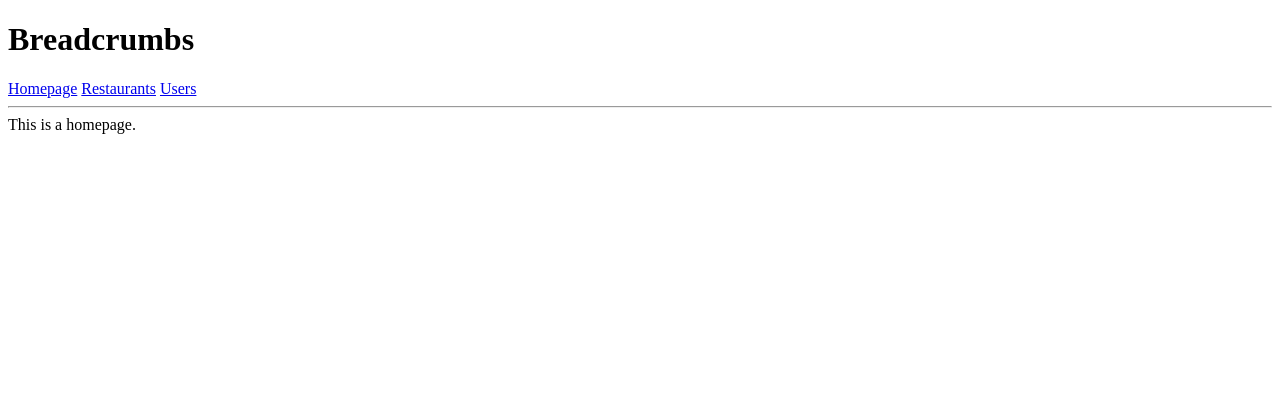
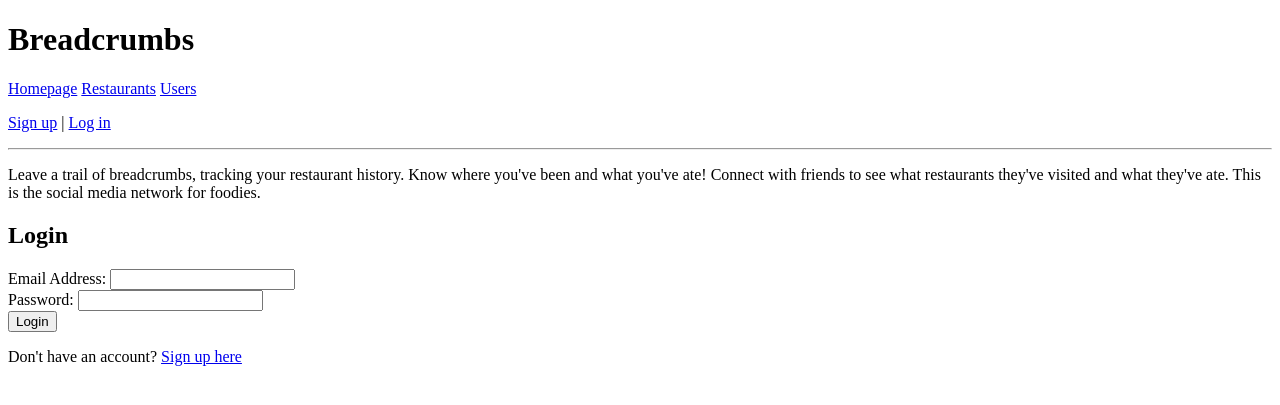
Before and after one commit to itsahsiao/breadcrumbs, a Flask app: page / in a window 1280 px wide. Shown: the top 405 px of the page. Run offline with Flask 2, Linux system fonts and the light colour scheme.

Commit message:
Started /login route and login form

```diff
--- a/server.py
+++ b/server.py
@@ -27,11 +27,44 @@ def index():
     return render_template("homepage.html")
 
 
+@app.route("/login", methods=["GET"])
+def show_login():
+    """Show login form."""
+
+    return render_template("login.html")
+
+
 @app.route("/login", methods=["POST"])
 def login():
     """Check if user's email matches password to login, otherwise ask user to try again."""
 
-    return render_template("login.html")
+    # Get values from login form
+    login_email = request.form.get("login_email")
+    login_password = request.form.get("login_password")
+
+    # Check if user email and password matches
+    # If so, log them in and keep user email and id in session to use elsewhere
+
+    # TODO:
+    # Ask regarding .one() and .first()
+    # There should only be one record for a user???
+    # Need to try/except if doing .one()?
+    if db.session.query(User).filter(User.email == login_email,
+                                     User.password == login_password).first():
+
+        current_user = User.query.filter(User.email == login_email).one()
+
+        # Get both email and user id for now, as need to pass in user_id
+        session["current_user_email"] = current_user.email
+        session["current_user_id"] = current_user.user_id
+
+        flash("You have successfully logged in.")
+
+        return redirect("/users/%s" % current_user.user_id)
+
+    else:
+        flash("The email or password you have entered did not match our records. Please try again.")
+        return redirect("/login")
 
 
 @app.route("/logout")
--- a/templates/base.html
+++ b/templates/base.html
@@ -7,10 +7,18 @@
 
 <body>
     <h1>Breadcrumbs</h1>
-    <a href="/">Homepage</a>
-    <a href="/restaurants">Restaurants</a>
-    <a href="/users">Users</a>
-
+    <p>
+      <a href="/">Homepage</a>
+      <a href="/restaurants">Restaurants</a>
+      <a href="/users">Users</a>
+    </p>
+    <p>
+      {% if session.get('current_user_email') %}
+        <a href="/logout">Log out</a>
+      {% else %}
+        <a href="/signup">Sign up</a> |
+        <a href="/login">Log in</a>
+      {% endif %}
     <hr>
 
     <!-- Display flash messages -->
--- a/templates/homepage.html
+++ b/templates/homepage.html
@@ -5,6 +5,24 @@
 {% block head %}{% endblock %}
 
 {% block content %}
-This is a homepage.
+    <div>
+        <p>Leave a trail of breadcrumbs, tracking your restaurant history. Know where you've been and what you've ate! Connect with friends to see what restaurants they've visited and what they've ate. This is the social media network for foodies.</p>
+    </div>
+
+    <div>
+        <h2>Login</h2>
+
+        <form action="/login" method="POST">
+            <label for="email">Email Address:</label>
+            <input id="email" type="text" name="login_email">
+            <br>
+            <label for="password">Password:</label>
+            <input id="password" type="text" name="login_password">
+            <br>
+            <input type="submit" value="Login">
+        </form>
+
+        <p>Don't have an account? <a href="/signup">Sign up here</a>
+    </div>
 
 {% endblock %}
```
Also changed, not shown: templates/login.html (+23 -0 lines).
